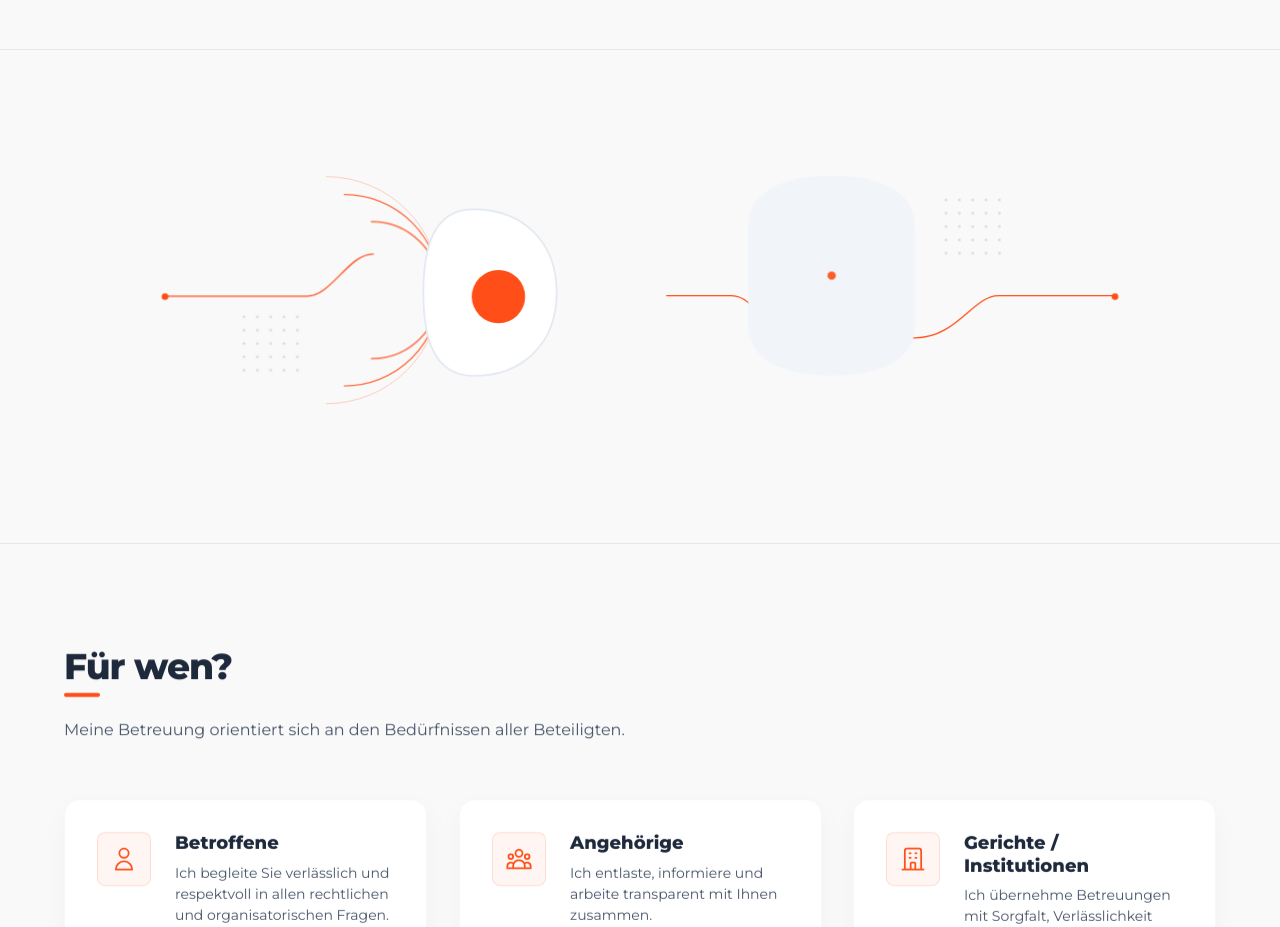
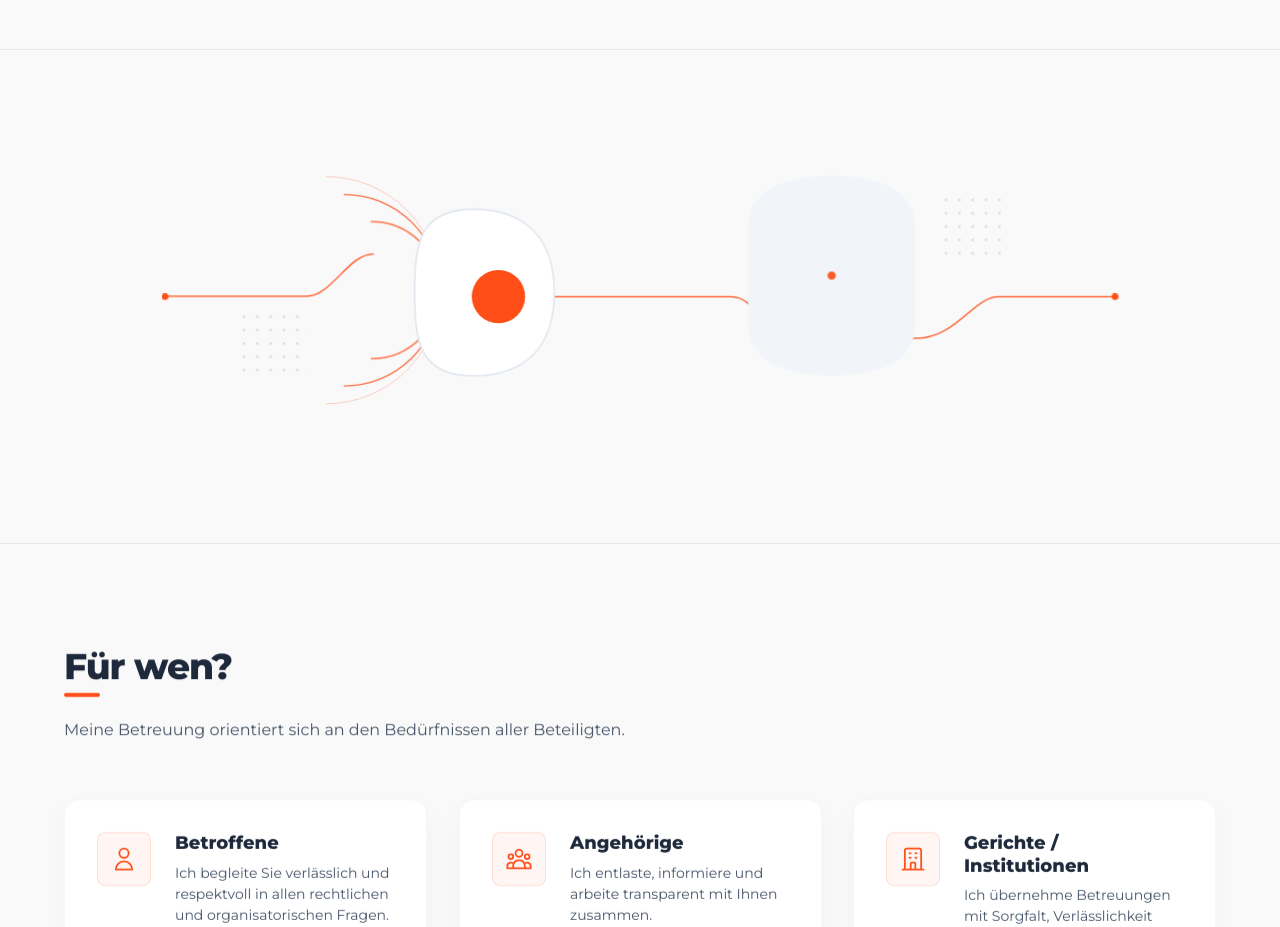
Before and after one commit to Vaeshkar/dietmarzielke_website, a Svelte app: page / in a window 1280 px wide. Shown: the part 1300-2227 px from the top of the page. Built offline with nearby package versions, Linux system fonts and the light colour scheme.

Commit message:
Animate right winding stroke to stretch following orange dot and morph white pebble with indentation physics

```diff
--- a/src/App.svelte
+++ b/src/App.svelte
@@ -809,8 +809,7 @@
         <circle cx="150" cy="200" r="4" fill="#ff4e18" />
 
         <!-- Right winding line continuing from orange center -->
-        <path d="M 752,200 H 830 C 860,200 870,250 900,250 H 1050 C 1100,250 1120,200 1150,200 H 1290" stroke="#ff4e18" stroke-width="1.5" stroke-linecap="round" fill="none" class="spacer-winding-line" />
-        <path d="M 752,200 H 830 C 860,200 870,250 900,250 H 1050 C 1100,250 1120,200 1150,200 H 1290" stroke="#ffd0c0" stroke-width="2" stroke-linecap="round" fill="none" class="spacer-winding-line-flow" />
+        <path d="M 752,200 H 830 C 860,200 870,250 900,250 H 1050 C 1100,250 1120,200 1150,200 H 1290" stroke="#ff4e18" stroke-width="1.5" stroke-linecap="round" fill="none" class="spacer-winding-line spacer-winding-line-stretch" />
         <circle cx="1290" cy="200" r="4" fill="#ff4e18" />
 
         <!-- Concentric Sound Waves (Listening motif) -->
@@ -822,7 +821,7 @@
 
         <!-- Receiver Shell Shape (Abstract Ear/Pebble) -->
         <g class="hero-organic-group">
-          <path d="M 520,100 C 580,100 620,140 620,200 C 620,260 580,300 520,300 C 470,300 460,250 460,200 C 460,150 470,100 520,100 Z" fill="#ffffff" stroke="#e2e8f0" stroke-width="2" />
+          <path d="M 520,100 C 580,100 620,140 620,200 C 620,260 580,300 520,300 C 470,300 460,250 460,200 C 460,150 470,100 520,100 Z" fill="#ffffff" stroke="#e2e8f0" stroke-width="2" class="spacer-pebble-morph" />
         </g>
 
         <!-- Background Gray Processing block shape -->
--- a/src/app.css
+++ b/src/app.css
@@ -1504,3 +1504,40 @@ button {
     transform: translate(-180px, 0); /* Center of the white blob shape on the left */
   }
 }
+
+/* Spacer Section 1 - Stretching Line following the circle */
+.spacer-winding-line-stretch {
+  animation: stretchPath 12s ease-in-out infinite;
+}
+
+@keyframes stretchPath {
+  0%, 100% {
+    d: path("M 752,200 H 830 C 860,200 870,250 900,250 H 1050 C 1100,250 1120,200 1150,200 H 1290");
+  }
+  50% {
+    d: path("M 572,200 H 830 C 860,200 870,250 900,250 H 1050 C 1100,250 1120,200 1150,200 H 1290");
+  }
+}
+
+/* Spacer Section 1 - Blob Physics Indentation Morphing */
+.spacer-pebble-morph {
+  animation: morphBlob 12s ease-in-out infinite;
+}
+
+@keyframes morphBlob {
+  0%, 100% {
+    d: path("M 520,100 C 580,100 620,140 620,200 C 620,260 580,300 520,300 C 470,300 460,250 460,200 C 460,150 470,100 520,100 Z");
+  }
+  /* Orange dot enters: pushes right wall inward */
+  28% {
+    d: path("M 520,100 C 570,100 575,140 575,200 C 575,260 570,300 520,300 C 470,300 460,250 460,200 C 460,150 470,100 520,100 Z");
+  }
+  /* Orange dot in center: blob expands outward symmetrically */
+  50% {
+    d: path("M 520,100 C 590,100 635,135 635,200 C 635,265 590,300 520,300 C 450,300 445,265 445,200 C 445,135 450,100 520,100 Z");
+  }
+  /* Orange dot leaves: right wall pushes slightly inward again */
+  72% {
+    d: path("M 520,100 C 570,100 575,140 575,200 C 575,260 570,300 520,300 C 470,300 460,250 460,200 C 460,150 470,100 520,100 Z");
+  }
+}
```
